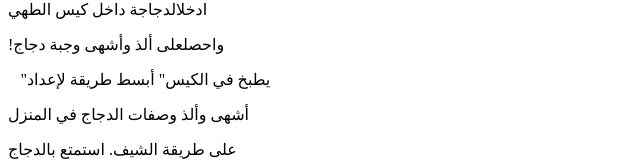
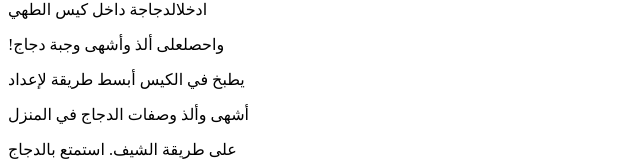
Before and after one commit to anotherITdude/alain-campaign, a Next.js app: page /ar/components/hero in a window 1280 px wide. Shown: the part 643-804 px from the top of the page, without its empty margins (0-640 px from the left). Built offline with nearby package versions, Linux system fonts and the light colour scheme.

Commit message:
ar text edits

```diff
--- a/src/pages/ar/components/hero.js
+++ b/src/pages/ar/components/hero.js
@@ -111,7 +111,7 @@ function Hero() {
                     hidden md:block
                     "
             >
-              <p> "ُيطبخ في الكيس" أبسط طريقة لإعداد&nbsp;</p>
+              <p> يطبخ في الكيس أبسط طريقة لإعداد&nbsp;</p>
               <p>أشهى وألذ وصفات الدجاج في المنزل</p>
               <p> على طريقة الشيف. استمتع بالدجاج&nbsp;</p>
               <p>!%المتبل الطازج 100% واللذيذ 100 </p>
@@ -182,7 +182,7 @@ function Hero() {
                         "
           >
             <p>
-              "ُيطبخ في الكيس" أبسط طريقة لإعداد أشهى وألذ وصفات الدجاج في
+              يطبخ في الكيس أبسط طريقة لإعداد أشهى وألذ وصفات الدجاج في
               المنزل
             </p>
             <p className="mt-1">
```
